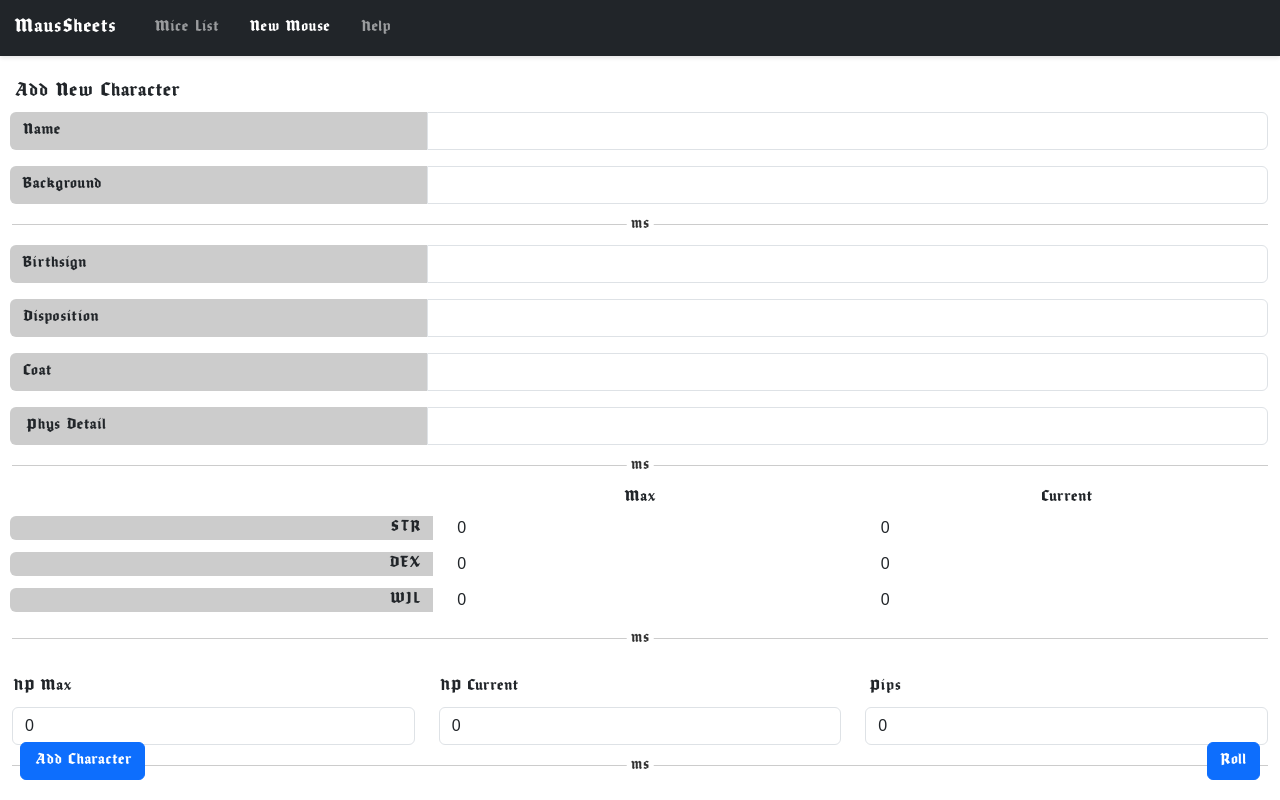
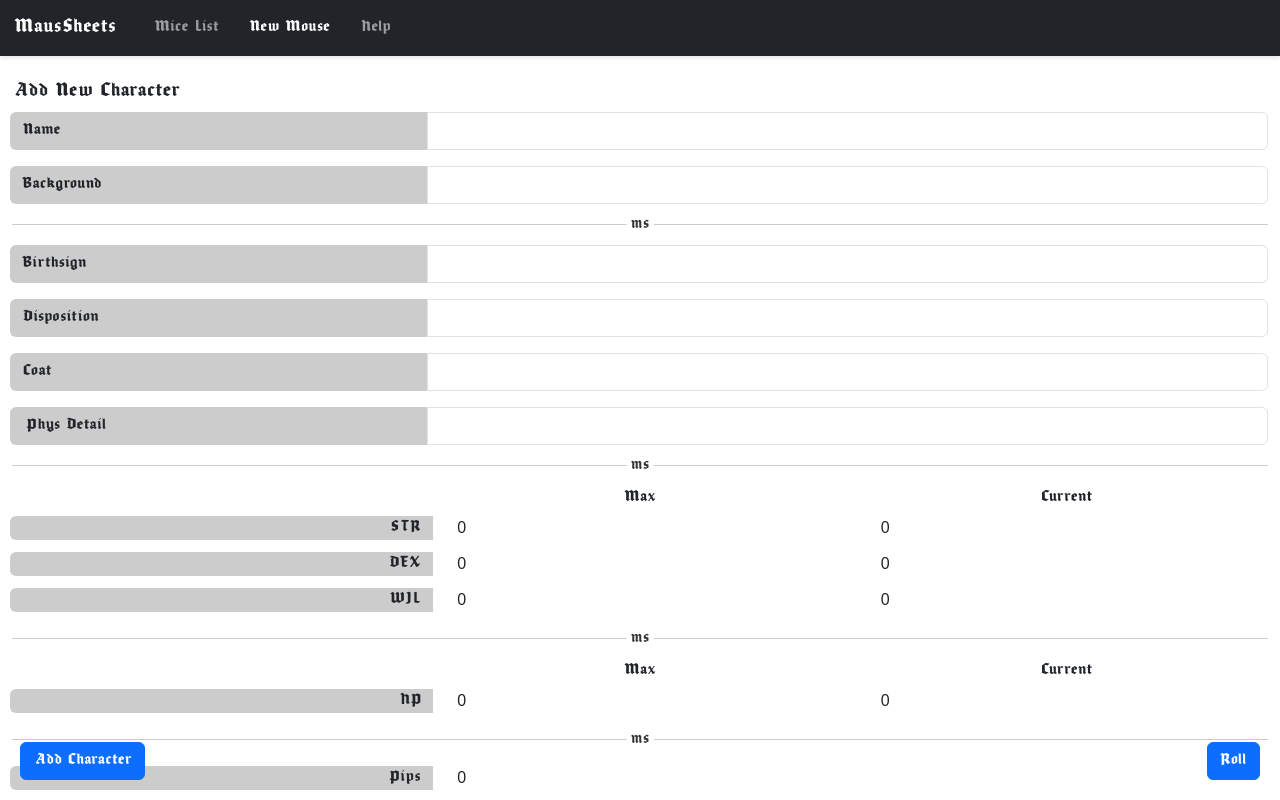
Before and after one commit to alvarocavalcanti/MausSheet, a React (Create React App) app: page /new in a window 1280 px wide. Shown: the top 800 px of the page. Built offline with nearby package versions, Linux system fonts and the light colour scheme.

Commit message:
Pips styling

```diff
--- a/src/components/CharacterForm.tsx
+++ b/src/components/CharacterForm.tsx
@@ -376,45 +376,42 @@ const CharacterForm: React.FC = () => {
           <span>&nbsp;MS&nbsp;</span>
         </div>
         <Row>
-          <Col sm={4} className="mt-3">
+          <Col></Col>
+          <Col className="text-center">Max</Col>
+          <Col className="text-center">Current</Col>
+        </Row>
+        <Row className="align-items-center">
+          <Col
+            className="text-end rounded-start"
+            style={{ backgroundColor: "#ccc", marginLeft: "10px" }}
+          >
+            HP
+          </Col>
+          <Col>
             <Form.Group controlId="formHPMax">
-              <Form.Label>HP Max</Form.Label>
               <Form.Control
                 required
                 type="number"
                 value={hpMax}
                 onChange={(e) => setHpMax(parseInt(e.target.value))}
+                className="border-0"
               />
               <Form.Control.Feedback type="invalid">
                 Please provide a HP Max value.
               </Form.Control.Feedback>
             </Form.Group>
           </Col>
-          <Col sm={4} className="mt-3">
+          <Col>
             <Form.Group controlId="formHPCurrent">
-              <Form.Label>HP Current</Form.Label>
               <Form.Control
                 required
                 type="number"
                 value={hpCurrent}
                 onChange={(e) => setHpCurrent(parseInt(e.target.value))}
+                className="border-0"
               />
               <Form.Control.Feedback type="invalid">
                 Please provide a HP Current value.
-              </Form.Control.Feedback>
-            </Form.Group>
-          </Col>
-          <Col sm={4} className="mt-3">
-            <Form.Group controlId="formPips">
-              <Form.Label>Pips</Form.Label>
-              <Form.Control
-                required
-                type="number"
-                value={pips}
-                onChange={(e) => setPips(parseInt(e.target.value))}
-              />
-              <Form.Control.Feedback type="invalid">
-                Please provide a pips value.
               </Form.Control.Feedback>
             </Form.Group>
           </Col>
@@ -422,7 +419,32 @@ const CharacterForm: React.FC = () => {
         <div className="hr-with-char">
           <span>&nbsp;MS&nbsp;</span>
         </div>
-
+        <Row className="align-items-center">
+          <Col
+            className="text-end rounded-start"
+            style={{ backgroundColor: "#ccc", marginLeft: "10px" }}
+          >
+            Pips
+          </Col>
+          <Col>
+            <Form.Group controlId="formPips">
+              <Form.Control
+                required
+                type="number"
+                value={pips}
+                onChange={(e) => setPips(parseInt(e.target.value))}
+                className="border-0"
+              />
+              <Form.Control.Feedback type="invalid">
+                Please provide a pips value.
+              </Form.Control.Feedback>
+            </Form.Group>
+          </Col>
+          <Col></Col>
+        </Row>
+        <div className="hr-with-char">
+          <span>&nbsp;MS&nbsp;</span>
+        </div>
         <Row>
           <Col sm={12} className="mt-3">
             <Form.Group controlId="formItems">
```
